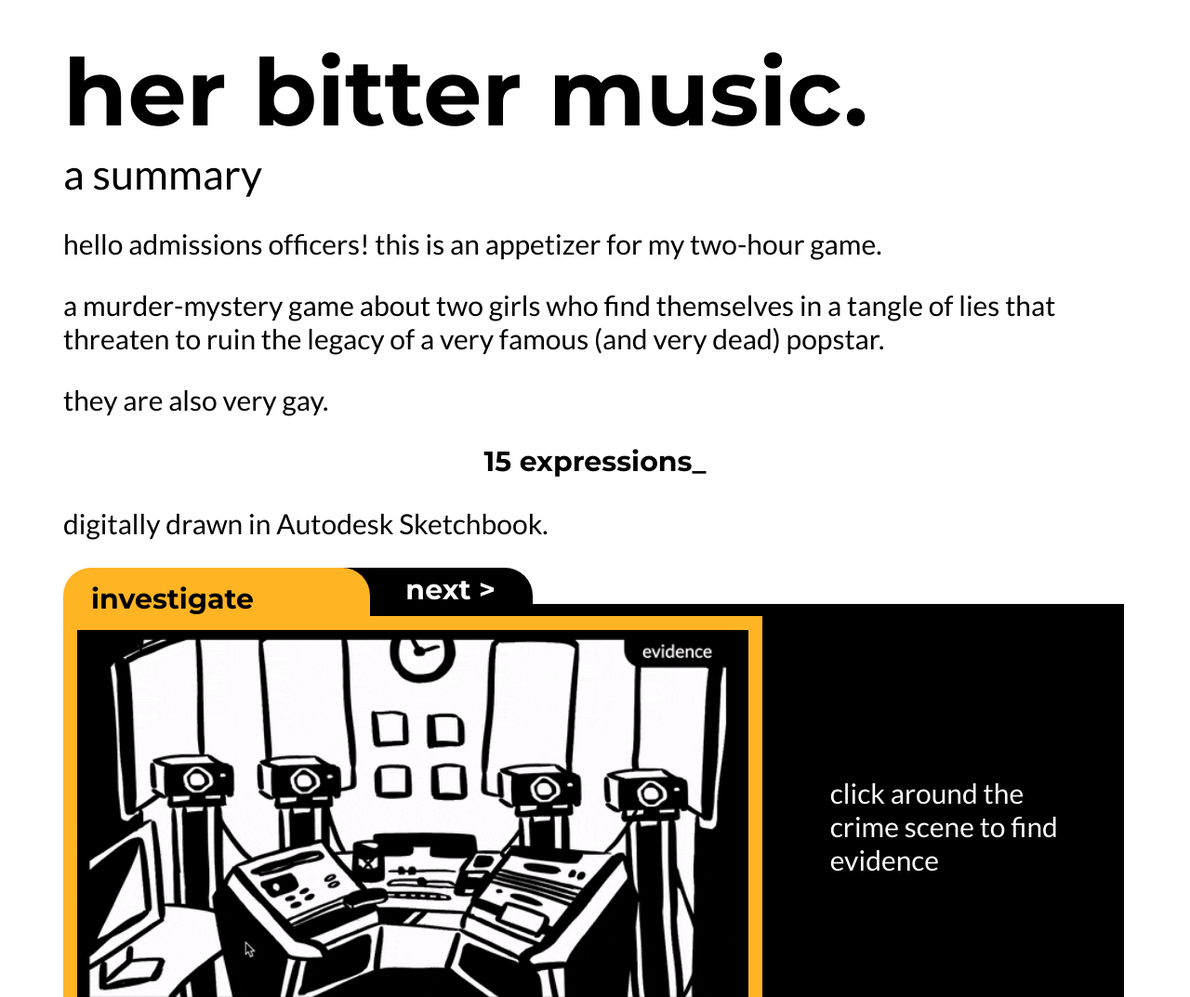
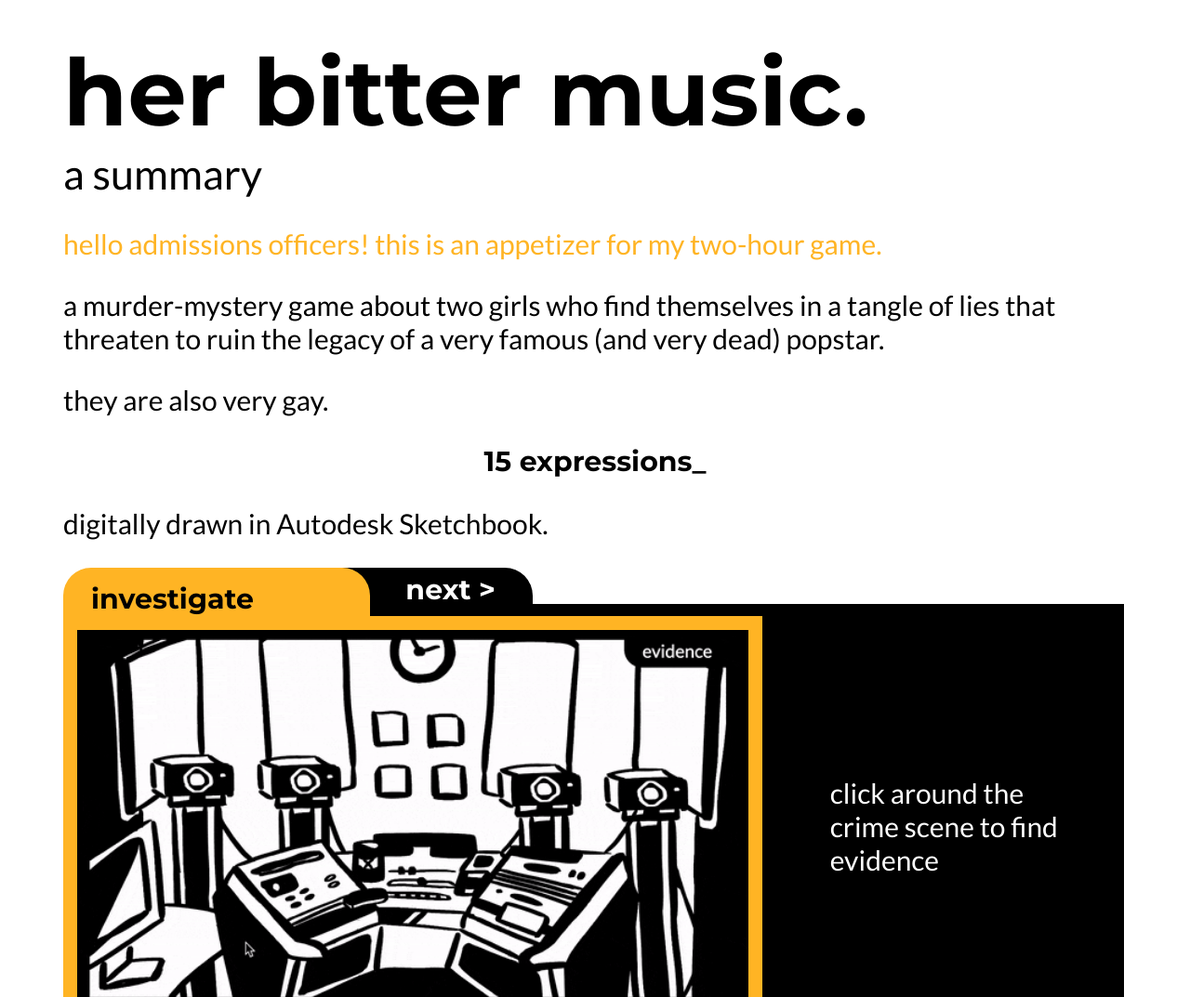
Before and after one commit to sineadli20/her-bitter-music, a plain HTML site: page index.html in a window 1280 px wide. Shown: the top 1073 px of the page at 93% size. Drawn offline with Linux system fonts and the light colour scheme.

Commit message:
Update index.html

```diff
--- a/index.html
+++ b/index.html
@@ -2,7 +2,7 @@
 <body>
     <div id='title'>her bitter music.</div>
     <div id='subtitle'>a summary</div>
-        <p color="#FFB424">hello admissions officers! this is an appetizer for my two-hour game.</p>
+        <p style="color:#FFB424">hello admissions officers! this is an appetizer for my two-hour game.</p>
         <p>a murder-mystery game about two girls who find themselves in a tangle of lies that threaten to ruin the legacy of a very famous (and very dead) popstar.</p>
         <p>they are also very gay.</p>
         <p id='typed-style'><span id='typed'><span></p>
```
